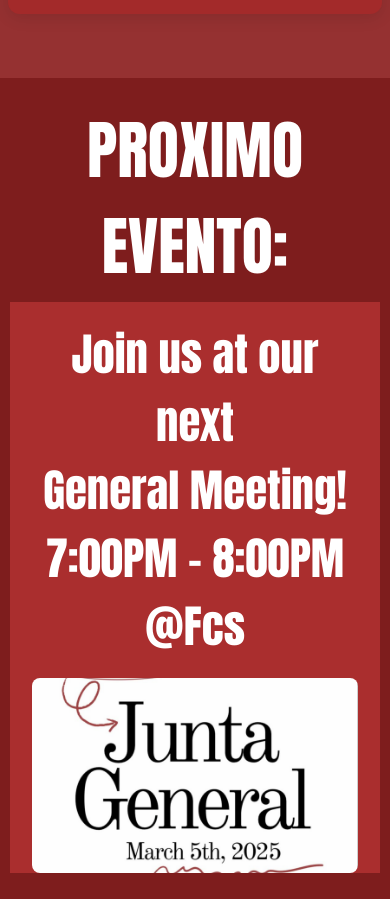
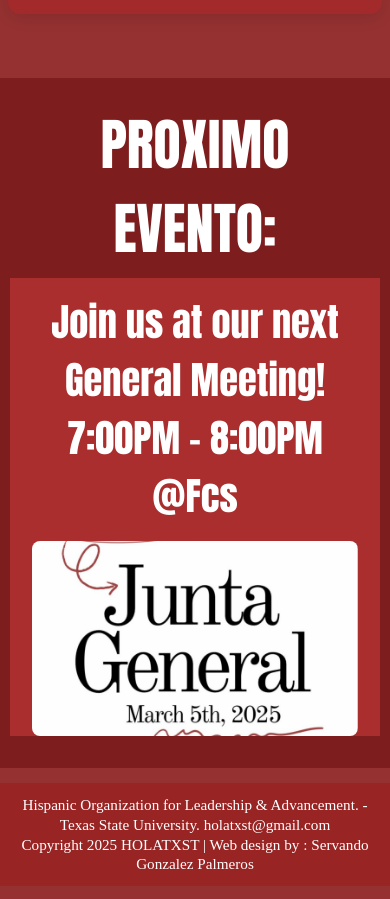
Before and after one commit to ServandoGonzl07/HOLATXSTWEBSITE, a plain HTML site: page index.html in a window 390 px wide. Shown: the part 2074-2973 px from the top of the page. Drawn offline with Linux system fonts and the light colour scheme.

Commit message:
Update mobile.css

```diff
--- a/mobile.css
+++ b/mobile.css
@@ -203,7 +203,7 @@
   }
   .proximo-text{
 
-    font-size: 4.0rem;
+    font-size: 3.5rem;
 
   }
 
@@ -222,7 +222,7 @@
   .eventext-flex {
     text-align: center;
     padding: 0.4em 0.5em;
-    font-size: 2.8rem;
+    font-size: 2.4rem;
   }
   .junta-pic {
     width: 83.4vw;
```
